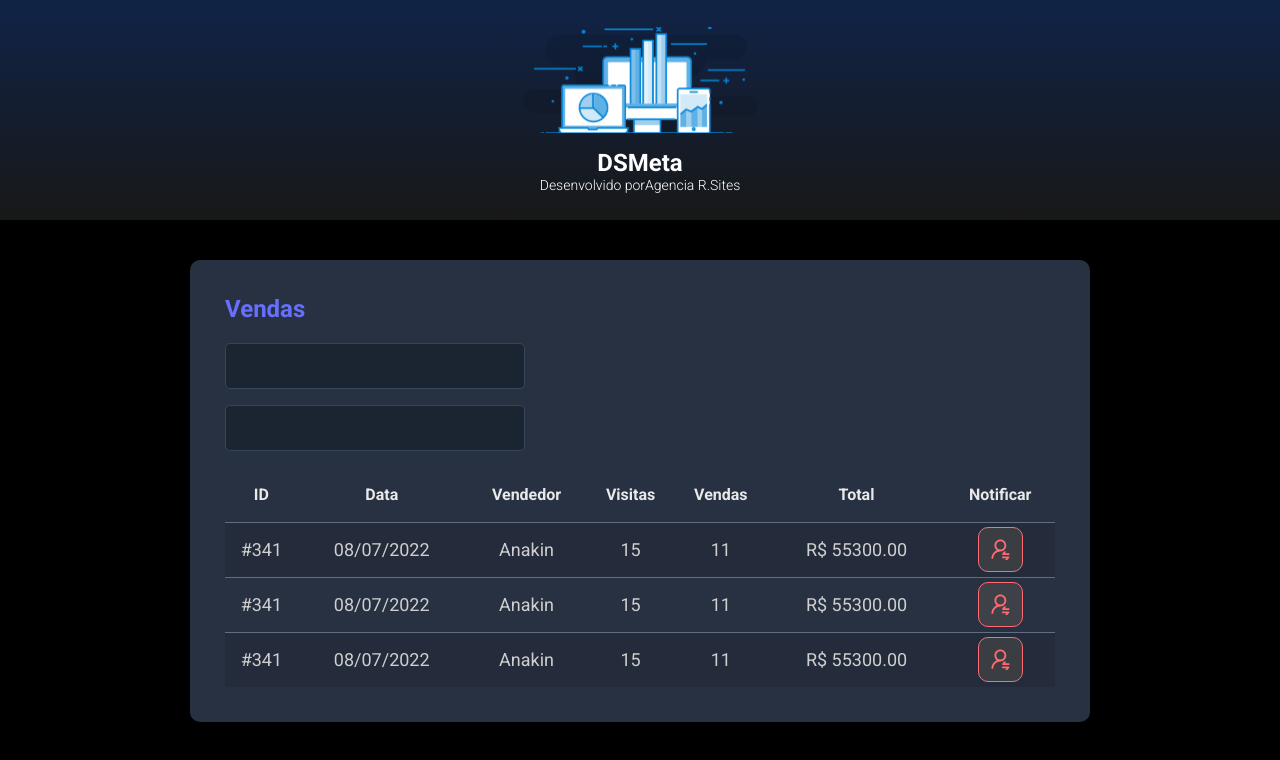
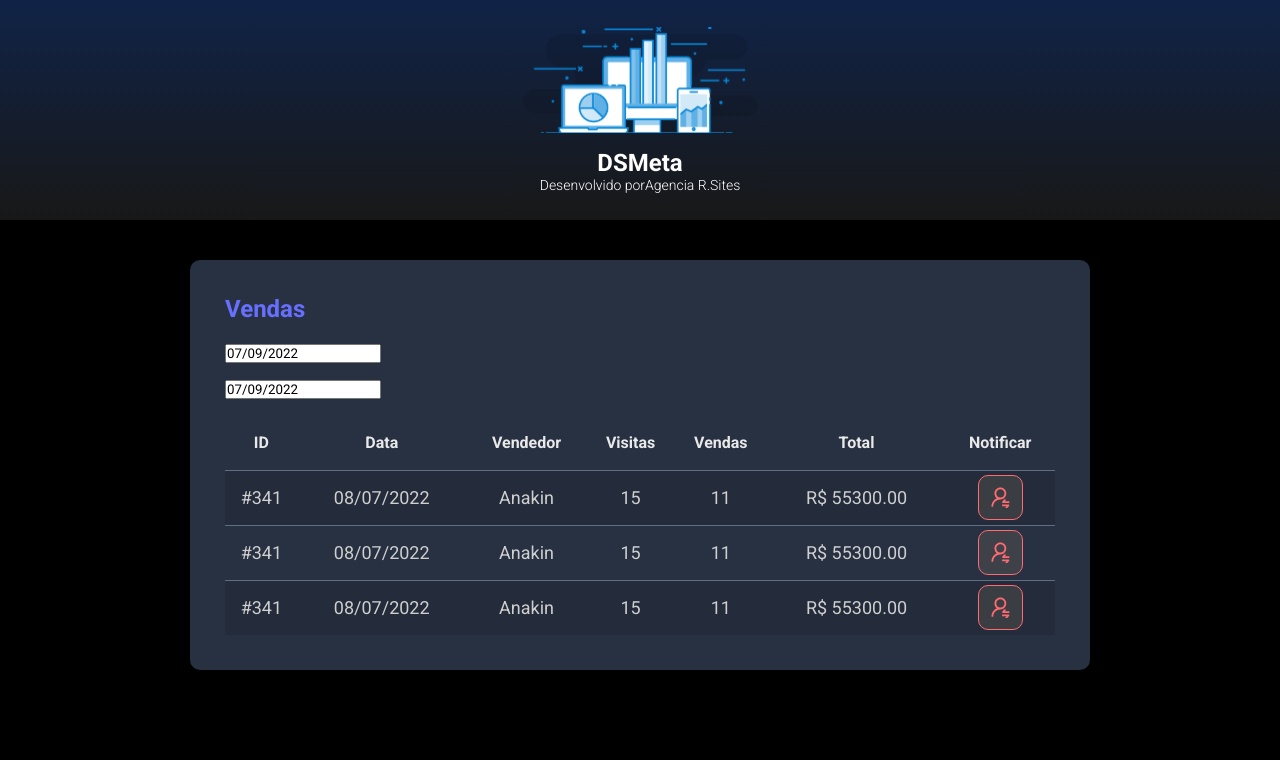
Before and after one commit to dev-rhuancarlos/dsmeta, a React (Vite) app in the folder frontend/: page / in a window 1280 px wide. Shown: the top 760 px of the page. Built offline with nearby package versions, Linux system fonts and the light colour scheme.

Commit message:
datePicker

```diff
--- a/frontend/package.json
+++ b/frontend/package.json
@@ -9,7 +9,9 @@
     "preview": "vite preview"
   },
   "dependencies": {
+    "@types/react-datepicker": "4.4.2",
     "react": "^18.2.0",
+    "react-datepicker": "4.8.0",
     "react-dom": "^18.2.0"
   },
   "devDependencies": {
--- a/frontend/src/components/SalesCard/index.tsx
+++ b/frontend/src/components/SalesCard/index.tsx
@@ -1,4 +1,7 @@
+import DatePicker from "react-datepicker";
+import "react-datepicker/dist/react-datepicker.css";
 import NotificationButton from "../NotificationButton";
+
 import "./style.css"
 
 function SalesCard() {
@@ -7,10 +10,20 @@
             <h2 className="dsmeta-sales-title">Vendas</h2>
             <div>
                 <div className="dsmeta-form-control-container">
-                    <input className="dsmeta-form-control" type="text"/>
+                    <DatePicker
+                        selected={new Date()}
+                        onChange={(date: Date) => { }}
+                        className="dsmeta-from-control"
+                        dateFormat="dd/MM/yyyy"
+                    />
                 </div>
                 <div className="dsmeta-form-control-container">
-                    <input className="dsmeta-form-control" type="text"/>
+                    <DatePicker
+                        selected={new Date()}
+                        onChange={(date: Date) => { }}
+                        className="dsmeta-from-control"
+                        dateFormat="dd/MM/yyyy"
+                    />
                 </div>
             </div>
 
@@ -37,7 +50,7 @@
                             <td>R$ 55300.00</td>
                             <td>
                                 <div className="dsmeta-red-btn-container">
-                                   <NotificationButton/>
+                                    <NotificationButton />
                                 </div>
                             </td>
                         </tr>
@@ -50,7 +63,7 @@
                             <td>R$ 55300.00</td>
                             <td>
                                 <div className="dsmeta-red-btn-container">
-                                   <NotificationButton/>
+                                    <NotificationButton />
                                 </div>
                             </td>
                         </tr>
@@ -63,7 +76,7 @@
                             <td>R$ 55300.00</td>
                             <td>
                                 <div className="dsmeta-red-btn-container">
-                                   <NotificationButton/>
+                                    <NotificationButton />
                                 </div>
                             </td>
                         </tr>
```
Also changed, not shown: 1 other file (tests, documents, lock files or other folders).
